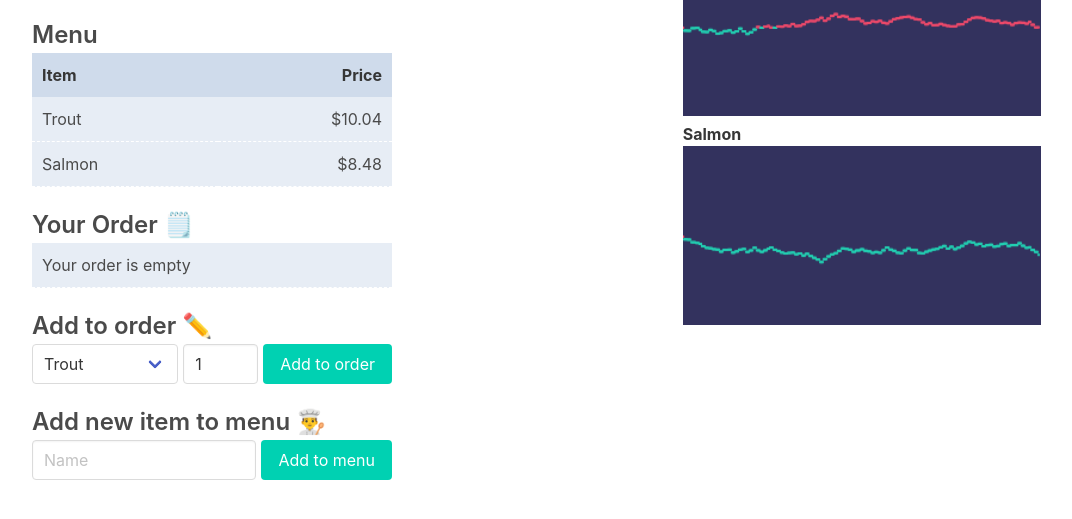
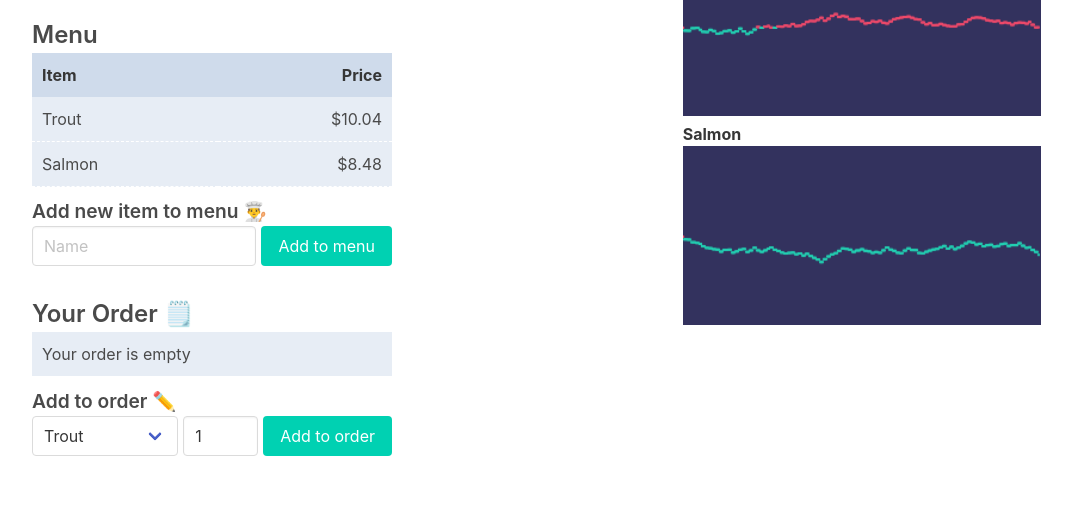
Before and after one commit to t-lock/hectic-restaurant, a website built with Parcel: page index.html in a window 1280 px wide. Shown: the part 143-662 px from the top of the page, without its empty margins (103-1175 px from the left). Built offline with nearby package versions, Linux system fonts and the light colour scheme.

Commit message:
ux tweaks

```diff
--- a/app.js
+++ b/app.js
@@ -66,9 +66,9 @@ export let appState = observable({
 // mount
 const app = document.getElementById('app')
 app.appendChild(Menu())
+app.appendChild(AddToMenu())
 app.appendChild(DisplayOrder())
 app.appendChild(AddToOrder())
-app.appendChild(AddToMenu())
 
 const tickers = document.getElementById('tickers')
 appState.items.forEach((item) => tickers.appendChild(Ticker(item)))
--- a/app.scss
+++ b/app.scss
@@ -38,12 +38,16 @@ h2 {
   font-size: 1.5rem;
   font-weight: 600;
 }
+h3 {
+  font-size: 1.2rem;
+  font-weight: 600;
+}
 
 table {
   width: 100%;
   text-align: left;
   border-collapse: collapse;
-  margin-bottom: 20px;
+  margin-bottom: 10px;
 
   th,
   td {
@@ -64,7 +68,7 @@ table {
 }
 
 form {
-  margin-bottom: 20px;
+  margin-bottom: 30px;
 }
 
 .input-row {
--- a/components/AddToMenu.js
+++ b/components/AddToMenu.js
@@ -7,7 +7,7 @@ export default function AddToMenu() {
   const tickers = document.getElementById('tickers')
 
   const template = `
-    <h2>Add new item to menu 👨‍🍳</h2>
+    <h3>Add new item to menu 👨‍🍳</h3>
     <div class="input-row">
       <input class="input" type="text" value="" placeholder="Name" />
       <!--<input class="input" type="number" placeholder="Price" value="" />-->
@@ -25,6 +25,7 @@ export default function AddToMenu() {
     if (items.find((item) => item.name === name)) {
       alert("Clever, but no. That's already on the menu.")
     } else {
+      wrapper.querySelector('input[type=text]').value = ''
       items.push({ name, price })
       tickers.appendChild(
         Ticker(appState.items.find((item) => item.name === name)),
--- a/components/AddToOrder.js
+++ b/components/AddToOrder.js
@@ -7,7 +7,7 @@ export default function AddToOrder() {
 
   autorun(() => {
     wrapper.innerHTML = `
-      <h2>Add to order ✏️</h2>
+      <h3>Add to order ✏️</h3>
       <div class="input-row">
         <div class="select">
           <select value="">
```
